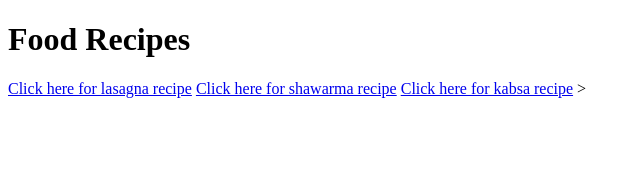
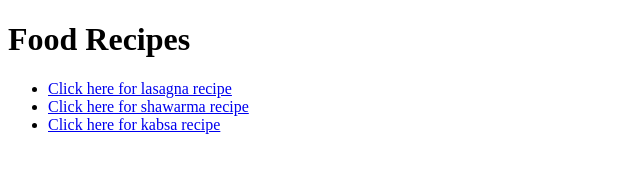
Before and after one commit to mohtasimb62/odin-recipes, a plain HTML site: page index.html in a window 1280 px wide. Shown: the whole page, without its empty margins (0-640 px from the left). Drawn offline with Linux system fonts and the light colour scheme.

Commit message:
put all the links to other recipes in an unordered list

```diff
--- a/index.html
+++ b/index.html
@@ -6,8 +6,10 @@
     </head>
     <body>
         <h1>Food Recipes</h1>
-        <a href="recipes/lasagna.html">Click here for lasagna recipe</a>
-        <a href="recipes/shawarma.html">Click here for shawarma recipe</a>
-        <a href="recipes/kabsa.html">Click here for kabsa recipe</a>
+        <ul>
+            <li><a href="recipes/lasagna.html">Click here for lasagna recipe</a></li>
+            <li><a href="recipes/shawarma.html">Click here for shawarma recipe</a></li>
+            <li><a href="recipes/kabsa.html">Click here for kabsa recipe</a></li>
+        </ul>
     </body>
-</html>>
+</html>
```
